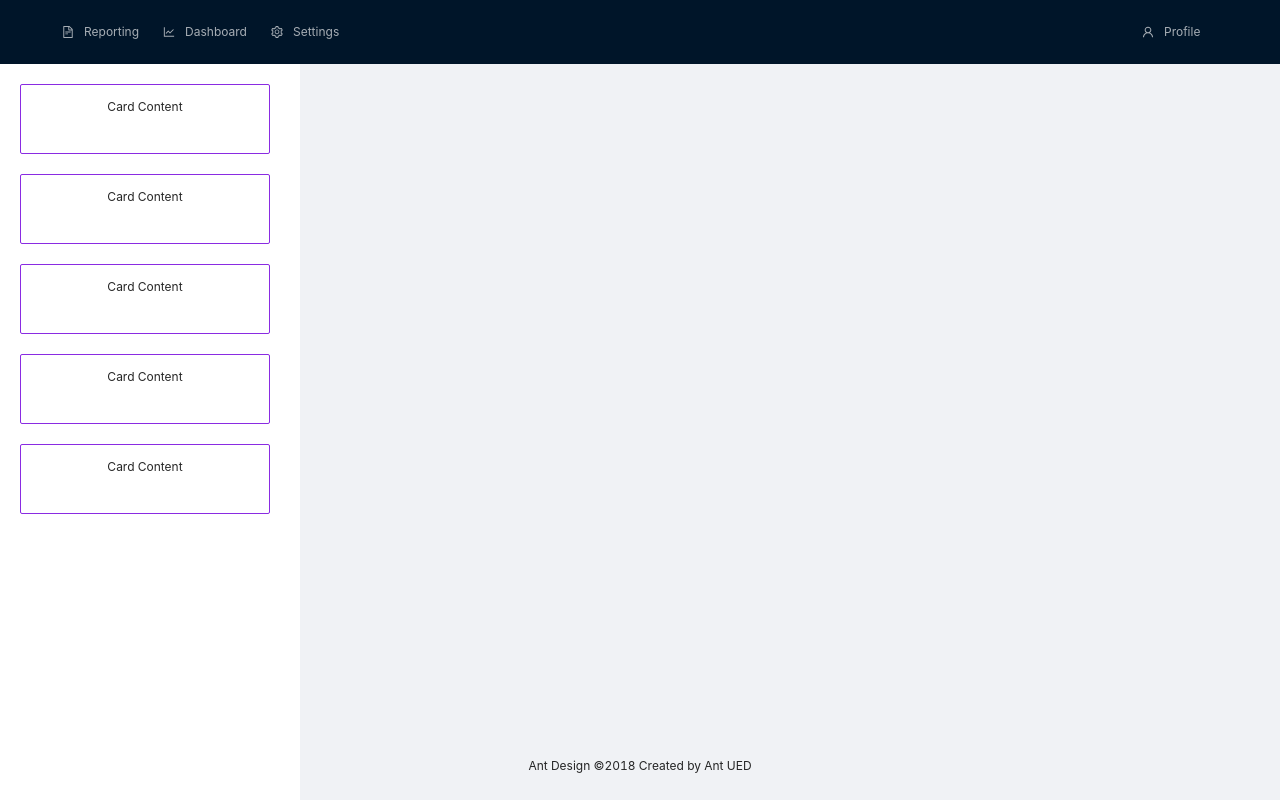
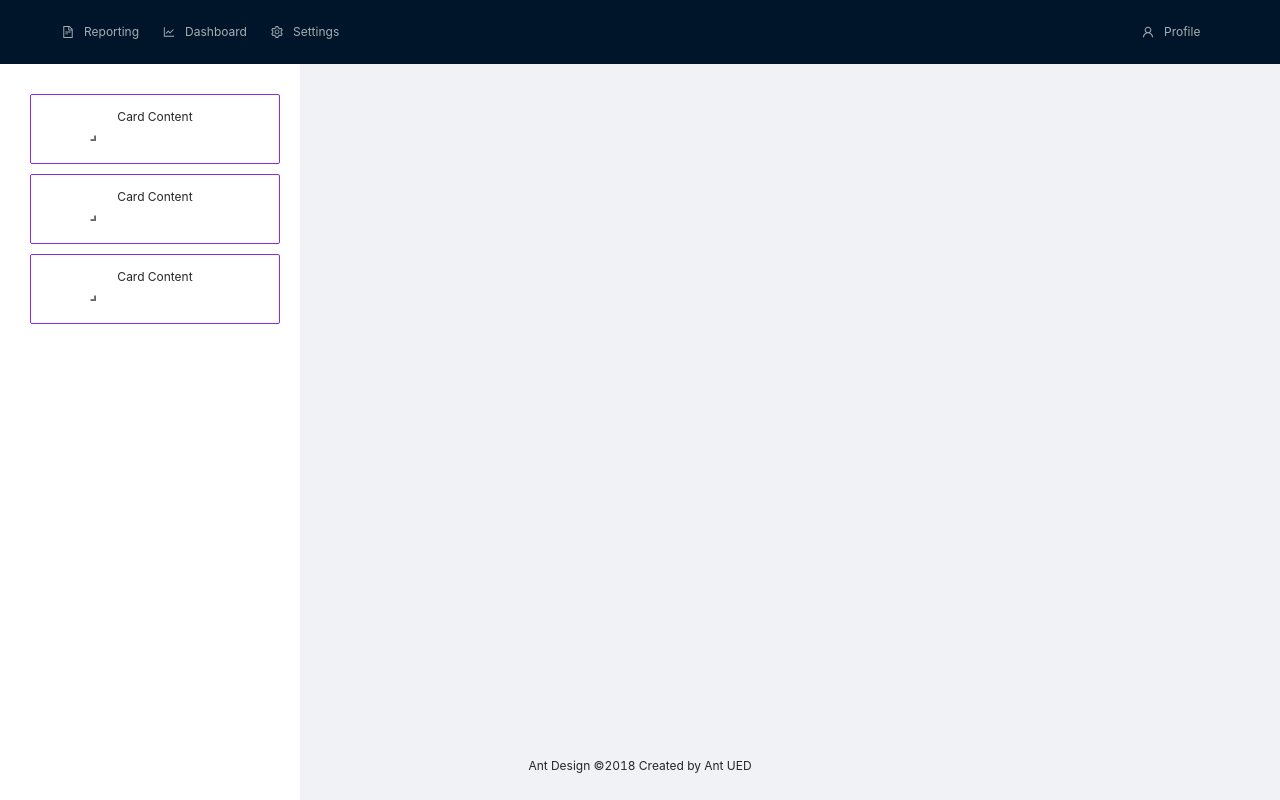
Before and after one commit to MariemSlimene7797/bi-project, a React (Create React App) app: page /Dashboard in a window 1280 px wide. Built offline with nearby package versions, Linux system fonts and the light colour scheme; what @tolgee/i18next would draw is missing.

Commit message:
GridLayout(1)

```diff
--- /dev/null
+++ b/src/pages/Dashboard/Sider/GridLayout/index.tsx
@@ -0,0 +1,31 @@
+import '/node_modules/react-grid-layout/css/styles.css';
+import '/node_modules/react-resizable/css/styles.css';
+import React from 'react';
+import GridLayout from 'react-grid-layout';
+//import CardSider from './SiderItem';
+import SiderItem from './SiderItem';
+
+class GridL extends React.Component {
+  render() {
+    // layout is an array of objects, see the demo for more complete usage
+    const layout = [
+      { i: 'a', x: 0, y: 0, w: 1, h: 2 },
+      { i: 'b', x: 0, y: 0, w: 1, h: 2 },
+      { i: 'c', x: 0, y: 0, w: 1, h: 2 }
+    ];
+    return (
+      <GridLayout className="layout" layout={layout} cols={12} rowHeight={30} width={1200} isBounded={true}>
+        <div key="a">
+          <SiderItem />
+        </div>
+        <div key="b">
+          <SiderItem />
+        </div>
+        <div key="c">
+          <SiderItem />
+        </div>
+      </GridLayout>
+    );
+  }
+}
+export default GridL;
--- a/src/pages/Dashboard/Sider/index.tsx
+++ b/src/pages/Dashboard/Sider/index.tsx
@@ -1,18 +1,14 @@
 import React from 'react';
 import { Layout, Menu, Breadcrumb } from 'antd';
 import { UserOutlined, LaptopOutlined, NotificationOutlined } from '@ant-design/icons';
-import CardSider from './SiderItem';
+import GridLayout from './GridLayout';
 import { wrap } from 'module';
 
 const Sider: React.FC = () => {
   return (
     <Layout style={{ height: 800 }}>
       <Layout.Sider className="name-sider" width={300} theme="light">
-        <CardSider></CardSider>
-        <CardSider></CardSider>
-        <CardSider></CardSider>
-        <CardSider></CardSider>
-        <CardSider></CardSider>
+        <GridLayout></GridLayout>
       </Layout.Sider>
     </Layout>
   );
```
Also changed, not shown: src/pages/Dashboard/Sider/GridLayout/SiderItem/index.tsx (renamed from src/pages/Dashboard/Sider/SiderItem/index.tsx), 1 other file (tests, documents, lock files or other folders).
